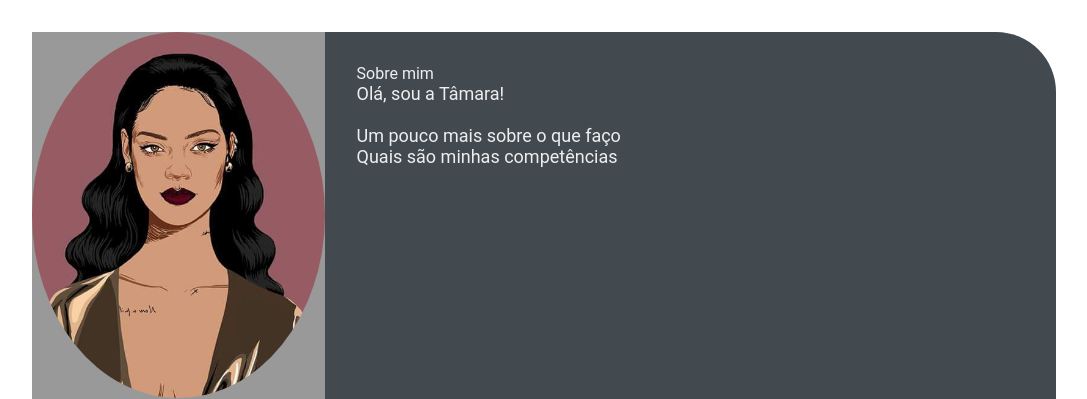
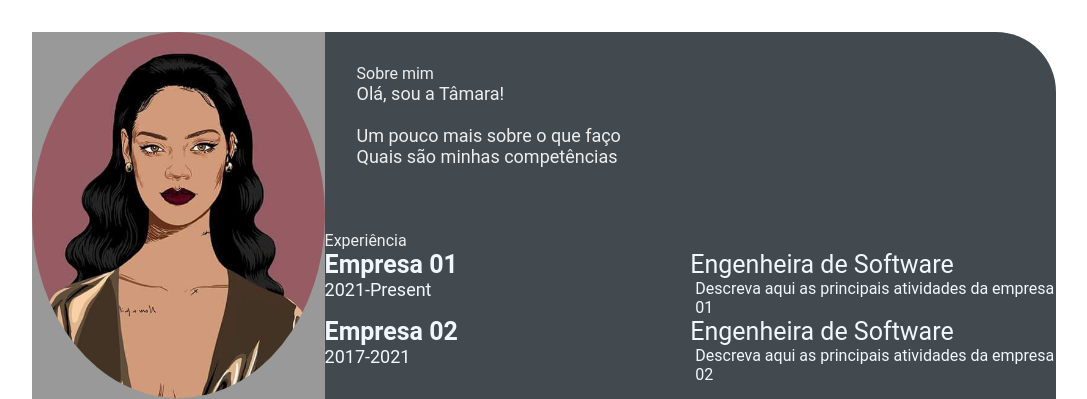
Before and after one commit to devweekgitTamara/devweekgitTamara.github.io, a plain HTML site: page index.html in a window 1280 px wide. Shown: the top 399 px of the page, without its empty margins (96-1183 px from the left). Drawn offline with Linux system fonts and the light colour scheme.

Commit message:
day-03 (#3)
Co-authored-by: [Tamara Duarte] <[tduarte.tenda@gmail.com]>

```diff
--- a/index.html
+++ b/index.html
@@ -43,11 +43,35 @@
             <p class="about-me-contents">
                 Olá, sou a Tâmara!<br>
                 <br> Um pouco mais sobre o que faço
-
                 <br>Quais são minhas competências
             </p>
         </section>
     </div>
+    <section class="experience gap">
+        <div class="right-title">Experiência</div>
+        <div class="experience-contents">
+            <div class="exp-left">
+                <p class="exp-company-name">Empresa 01</p>
+                <p class="exp-time-period">2021-Present</p>
+            </div>
+            <div class="exp-right">
+                <p class="exp-position">Engenheira de Software</p>
+                <p class="exp-desc">
+                    Descreva aqui as principais atividades da empresa 01
+                </p>
+            </div>
+            <div class="exp-left">
+                <p class="exp-company-name">Empresa 02</p>
+                <p class="exp-time-period">2017-2021</p>
+            </div>
+            <div class="exp-right">
+                <p class="exp-position">Engenheira de Software</p>
+                <p class="exp-desc">
+                    Descreva aqui as principais atividades da empresa 02
+                </p>
+            </div>
+        </div>
+    </section>
     </section>
     </main>
 </body>
--- a/style.css
+++ b/style.css
@@ -101,3 +101,38 @@
     font-size: 18px;
     color: #eeeeee;
 }
+
+.experience-contents,
+.education-contents,
+.awards-contents {
+    display: grid;
+    grid-template-columns: repeat(2, 1fr);
+    padding-bottom: 2rem;
+    color: #F1F8FD;
+}
+
+.exp-company-name,
+.education-school-name,
+.awards-company-name {
+    font-size: 25px;
+    font-weight: bold;
+}
+
+.exp-time-period,
+.educationp-time-period,
+.awards-time-period {
+    font-size: 18px;
+}
+
+.exp-position,
+.education-subject,
+.awards-name {
+    font-size: 25px;
+}
+
+.exp-desc,
+.education-desc,
+.awards-desc {
+    font-size: 16px;
+    padding-left: 5px;
+}
```
